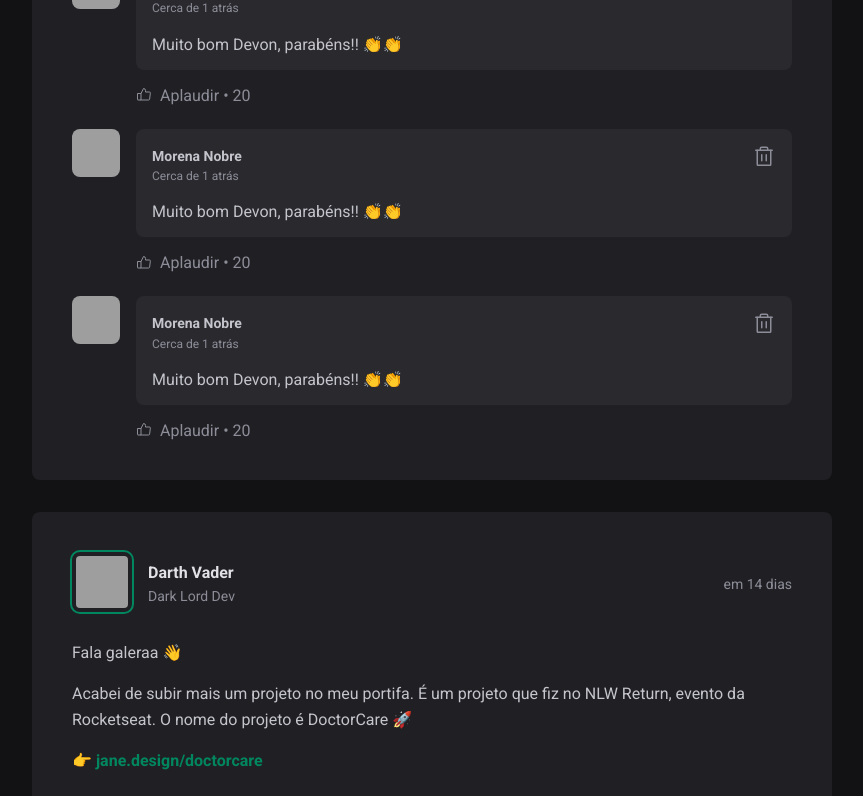
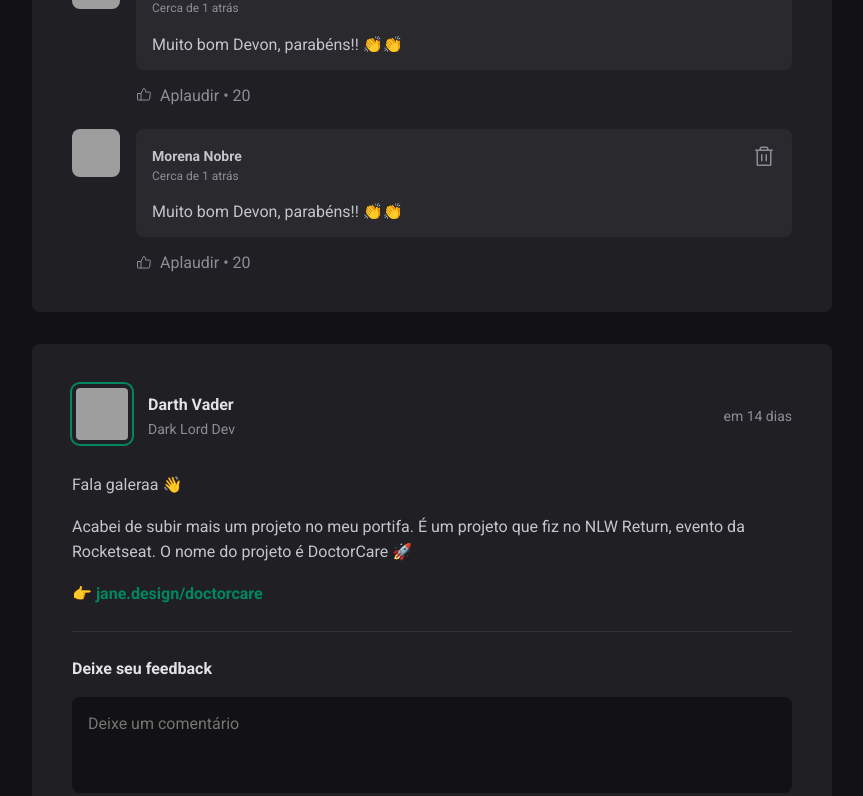
Before and after one commit to MorenaNobre/Ignite-Trilha-ReactJS-2022-Rocketseat, a React (Vite) app in the folder 01-fundamentos-reactjs/: page / in a window 1280 px wide. Shown: the part 628-1424 px from the top of the page, without its empty margins (352-1215 px from the left). Built offline with nearby package versions, Linux system fonts and the light colour scheme; grey boxes are pictures that could not be loaded.

Commit message:
useState concept - Post component - adding a new comment with setComment

```diff
--- a/01-fundamentos-reactjs/src/components/Post.jsx
+++ b/01-fundamentos-reactjs/src/components/Post.jsx
@@ -1,3 +1,4 @@
+import { useState } from "react";
 import { format, formatDistanceToNow } from "date-fns";
 import ptBR from "date-fns/locale/pt-BR";
 
@@ -7,6 +8,11 @@
 import styles from "./Post.module.css";
 
 export function Post({ author, publishedAt, content }) {
+  const [comments, setComments] = useState([
+    1,
+    2,
+  ])
+
   const publishedDateFormatted = format(
     publishedAt,
     "d 'de' LLLL 'às' HH:mm'h'",
@@ -19,6 +25,12 @@
     locale: ptBR,
     addSuffix: true,
   });
+
+  function handleCreateNewComment() {
+    event.preventDefault();
+
+    setComments([...comments, comments.length + 1]);
+  }
 
   return (
     <article className={styles.post}>
@@ -49,7 +61,7 @@
         })}
       </div>
 
-      <form className={styles.commentForm}>
+      <form onSubmit={handleCreateNewComment} className={styles.commentForm}>
         <strong>Deixe seu feedback</strong>
 
         <textarea placeholder="Deixe um comentário" />
@@ -59,9 +71,9 @@
         </footer>
       </form>
       <div className={styles.commentList}>
-        <Comment />
-        <Comment />
-        <Comment />
+        {comments.map(comment => {
+          return <Comment />
+        })}
       </div>
     </article>
   );
```
